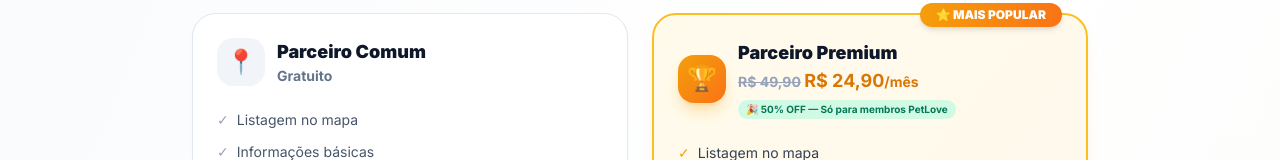
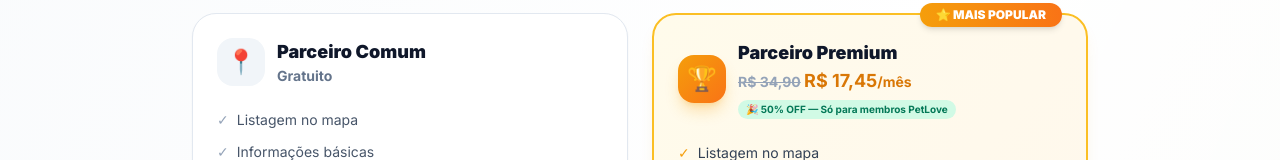
Before and after one commit to massiniguih-stack/petlove-mvp, a Next.js app: page /parceiros/premium in a window 1280 px wide. Shown: the part 736-896 px from the top of the page. Built offline with nearby package versions, Linux system fonts and the light colour scheme; no server answers.

Commit message:
fix: lower partner plan prices - basico R,90, profissional R,90, empresarial R,90

```diff
--- a/app/parceiros/premium/page.tsx
+++ b/app/parceiros/premium/page.tsx
@@ -167,8 +167,8 @@
                   <div>
                     <h3 className="text-lg font-black text-slate-900 dark:text-white">Parceiro Premium</h3>
                     <p className="text-sm font-bold text-amber-600">
-                  <span className="text-slate-400 dark:text-slate-500 line-through">R$ 49,90</span>{' '}
-                  <span className="text-lg">R$ 24,90</span>/mês
+                  <span className="text-slate-400 dark:text-slate-500 line-through">R$ 34,90</span>{' '}
+                  <span className="text-lg">R$ 17,45</span>/mês
                 </p>
                 <p className="mt-1 inline-flex items-center gap-1 rounded-full bg-emerald-100 px-2 py-0.5 text-[10px] font-bold text-emerald-700">
                   🎉 50% OFF — Só para membros PetLove
--- a/app/parceiros/premium/planos/page.tsx
+++ b/app/parceiros/premium/planos/page.tsx
@@ -10,8 +10,8 @@
     id: 'basico',
     nome: 'Básico',
     descricao: 'Para quem está começando',
-    mensal: 24.90,
-    anual: 239.90,
+    mensal: 19.90,
+    anual: 191.04,
     cor: 'from-blue-500 to-indigo-500',
     corBg: 'bg-blue-50',
     corText: 'text-blue-600',
@@ -34,8 +34,8 @@
     id: 'profissional',
     nome: 'Profissional',
     descricao: 'Para negócios em crescimento',
-    mensal: 49.90,
-    anual: 479.90,
+    mensal: 34.90,
+    anual: 335.04,
     popular: true,
     cor: 'from-amber-500 to-orange-500',
     corBg: 'bg-amber-50',
@@ -60,8 +60,8 @@
     id: 'empresarial',
     nome: 'Empresarial',
     descricao: 'Para redes e franquias',
-    mensal: 97.90,
-    anual: 939.90,
+    mensal: 69.90,
+    anual: 671.04,
     cor: 'from-purple-500 to-pink-500',
     corBg: 'bg-purple-50',
     corText: 'text-purple-600',
```
